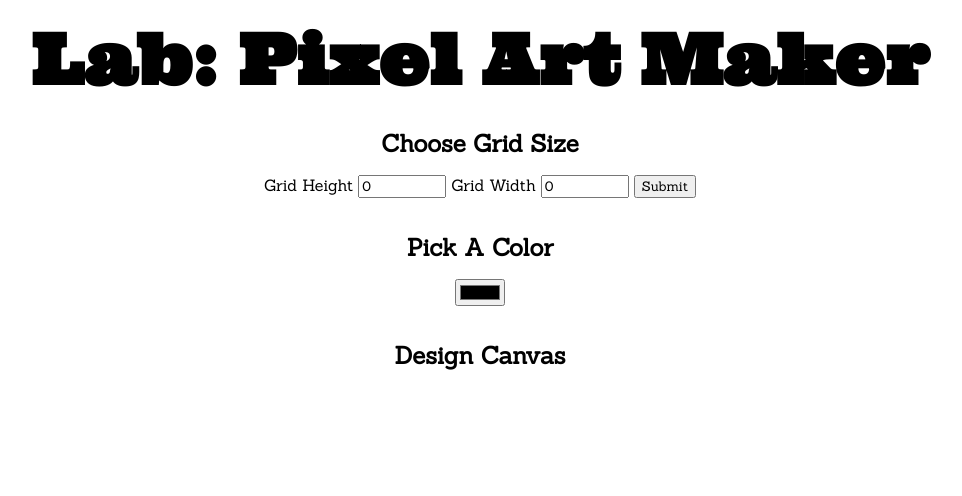
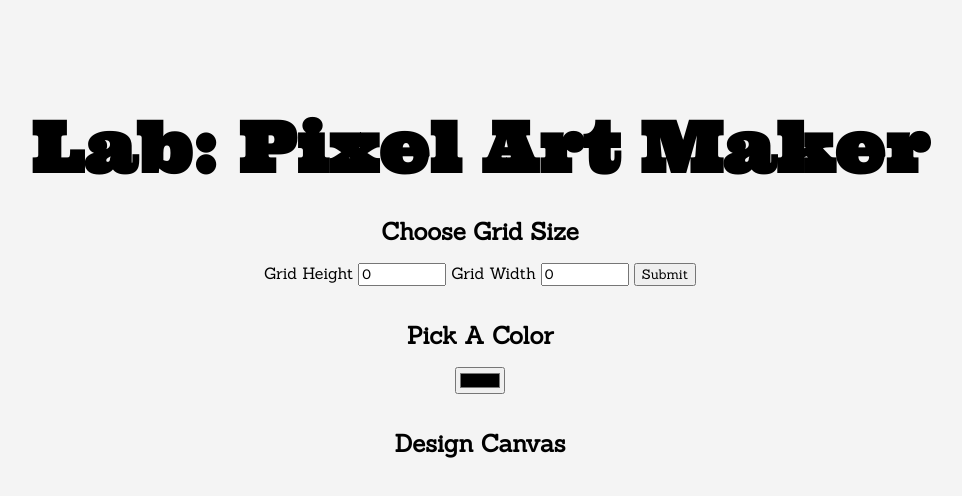
Before and after one commit to kingluko/udacityartmaker, a plain HTML site: page index.html in a window 1280 px wide. Shown: the whole page, without its empty margins (160-1122 px from the left). Drawn offline with nearby package versions, Linux system fonts and the light colour scheme.

Commit message:
Changed the css

```diff
--- a/style.css
+++ b/style.css
@@ -3,7 +3,8 @@
 }
 body{
     text-align: center;
-
+    padding-top: 80px;
+    background-color: #f4f4f4;
 }
 
 h1{
```
